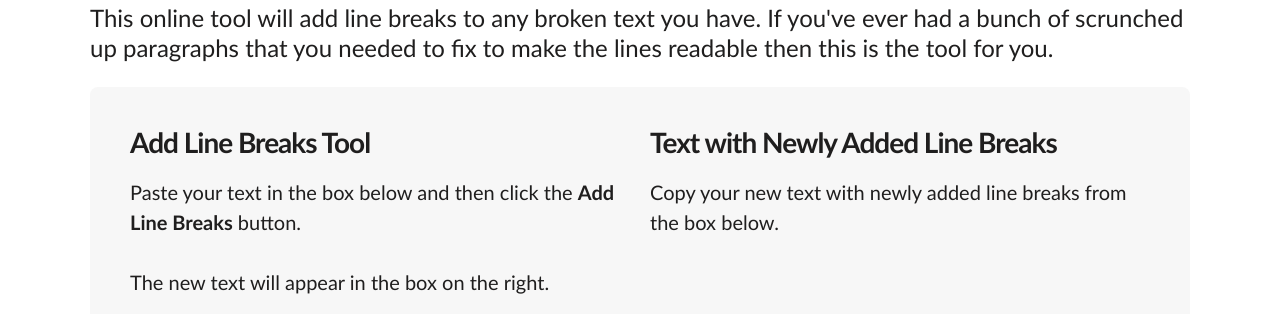
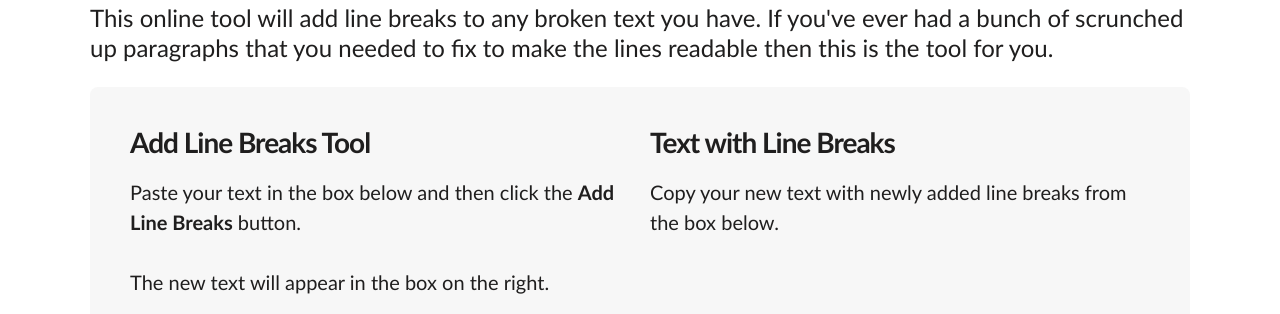
Before and after one commit to gitpcl/3xc-linebreaksonlinetool, a plain HTML site: page index.html in a window 1280 px wide. Shown: the part 436-750 px from the top of the page. Drawn offline with Linux system fonts and the light colour scheme; a web font is replaced by a local one.

Commit message:
Fixed header

```diff
--- a/index.html
+++ b/index.html
@@ -72,7 +72,7 @@
                 </div>
 
                 <div>
-                    <h2>Text with Newly Added Line Breaks</h2>
+                    <h2>Text with Line Breaks</h2>
                     <p class="text-box">
                         Copy your new text with newly added line breaks from the box below.
                     </p>
```
